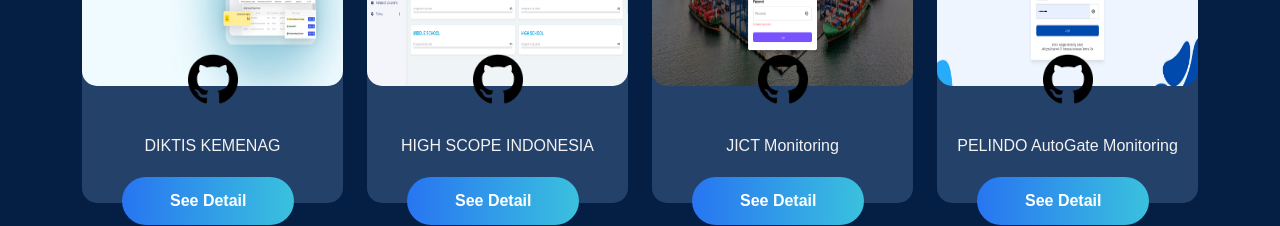
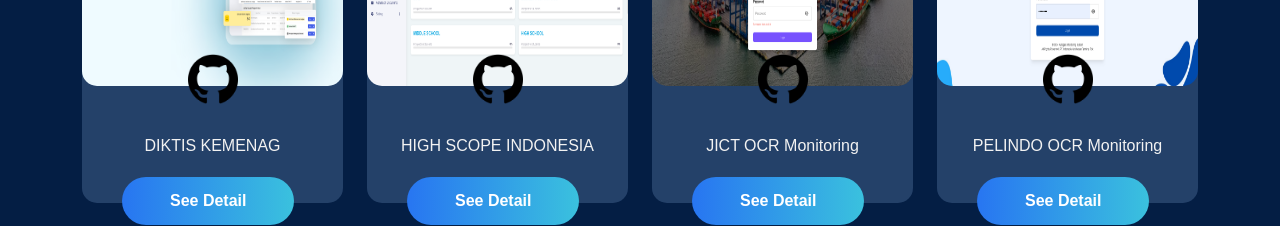
Before and after one commit to preedok/preedok-porto, a React (Create React App) app: page / in a window 1280 px wide. Shown: the part 1140-1366 px from the top of the page. Built offline with nearby package versions, Linux system fonts and the light colour scheme; grey boxes are pictures that could not be loaded.

Commit message:
Update index.jsx

```diff
--- a/src/pages/home/index.jsx
+++ b/src/pages/home/index.jsx
@@ -310,7 +310,7 @@
                       </div>
                       <div className={style.detail}>
                         <h3 data-aos="zoom-in-left"
-                          data-aos-duration="1000">JICT Monitoring</h3>
+                          data-aos-duration="1000">JICT OCR Monitoring</h3>
                       </div>
                       <div className={style.cta}>
                         <a
@@ -350,7 +350,7 @@
                       </div>
                       <div className={style.detail}>
                         <h3 data-aos="zoom-in-left"
-                          data-aos-duration="1000">PELINDO AutoGate Monitoring</h3>
+                          data-aos-duration="1000">PELINDO OCR Monitoring</h3>
                       </div>
                       <div className={style.cta}>
                         <a
```
